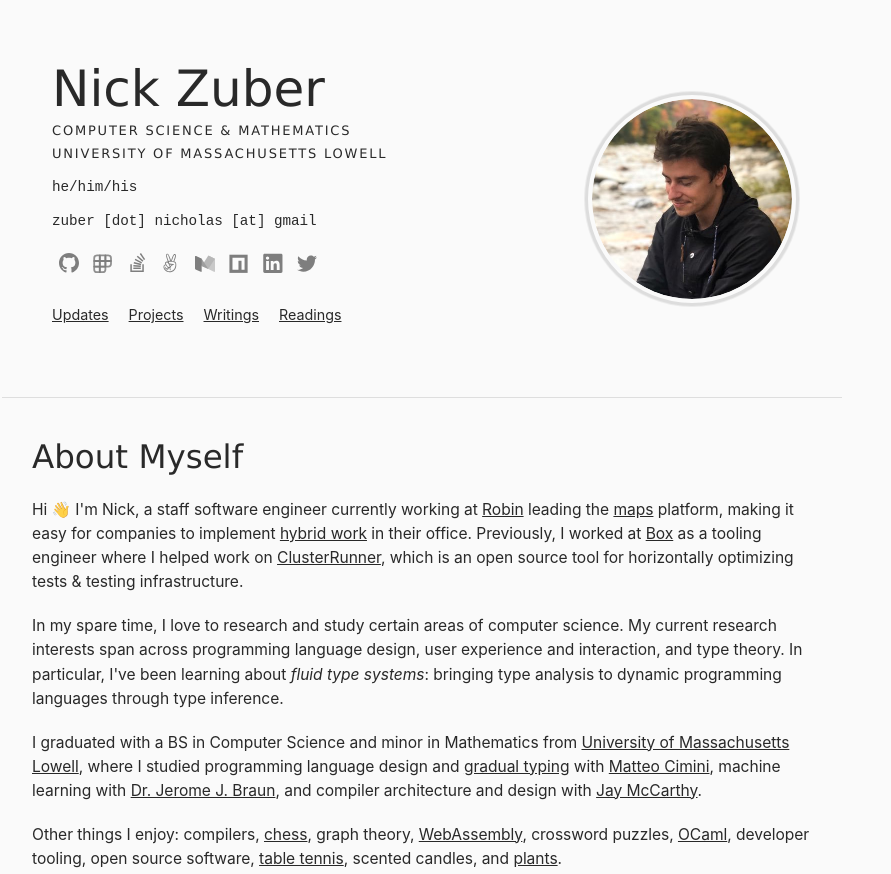
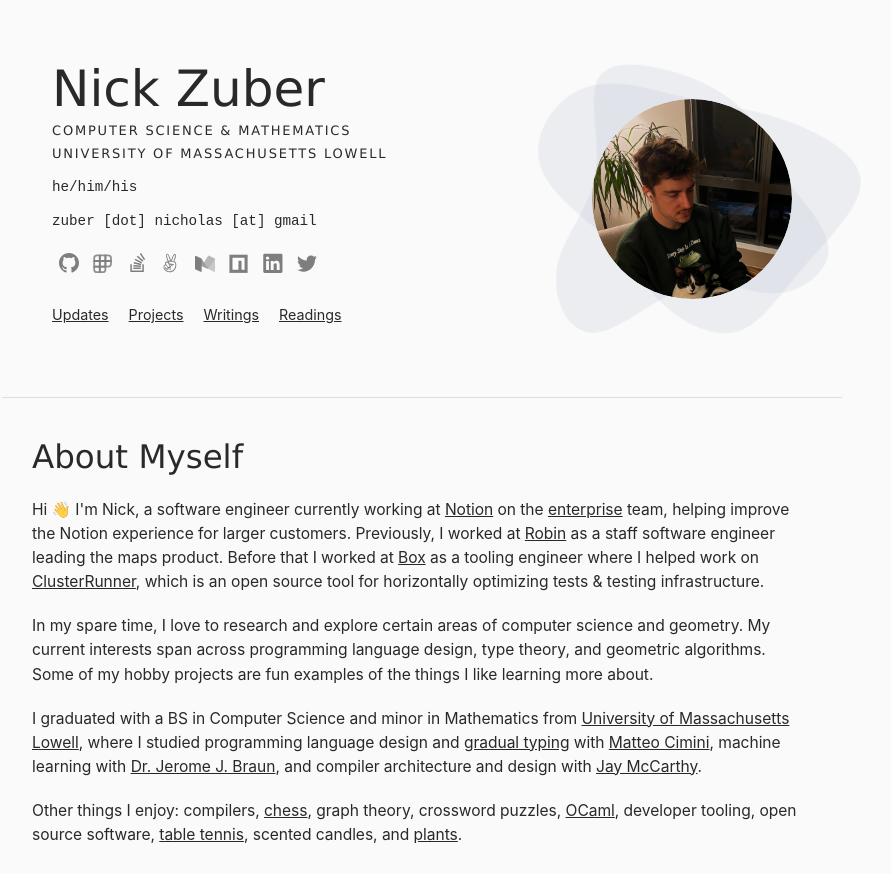
Before and after one commit to nickzuber/nickzuber.github.io, a Gatsby site: page / in a window 1280 px wide. Shown: the top 874 px of the page, without its empty margins (218-1109 px from the left). Built offline with nearby package versions, Linux system fonts and the light colour scheme; Gatsby itself is replaced by a stand-in of ours.

Commit message:
Notion changes

```diff
--- a/src/components/image.js
+++ b/src/components/image.js
@@ -17,9 +17,9 @@
   <StaticQuery
     query={graphql`
       query {
-        placeholderImage: file(relativePath: { eq: "me.jpg" }) {
+        placeholderImage: file(relativePath: { eq: "tony5.png" }) {
           childImageSharp {
-            fluid(maxWidth: 300) {
+            fluid(maxWidth: 250) {
               ...GatsbyImageSharpFluid
             }
           }
--- a/src/components/sections/About/index.js
+++ b/src/components/sections/About/index.js
@@ -11,16 +11,16 @@
       <Container>
         <SubHeader className="section-header">About Myself</SubHeader>
         <p>
-          Hi 👋 I'm Nick, a staff software engineer currently working at <a href="https://robinpowered.com">Robin</a> leading the <a href="https://robinpowered.com/features/maps/">maps</a> platform, making it easy for companies to implement <a href="https://robinpowered.com/blog/what-is-hybrid-work">hybrid work</a> in their office. Previously, I worked at <a href="https://box.com/home">Box</a> as a tooling engineer where I helped work on <a href="https://www.clusterrunner.com">ClusterRunner</a>, which is an open source tool for horizontally optimizing tests & testing infrastructure.
+          Hi 👋 I'm Nick, a software engineer currently working at <a href="https://notion.so/product">Notion</a> on the <a href="https://www.notion.so/enterprise">enterprise</a> team, helping improve the Notion experience for larger customers. Previously, I worked at <a href="https://robinpowered.com">Robin</a> as a staff software engineer leading the maps product. Before that I worked at <a href="https://box.com/home">Box</a> as a tooling engineer where I helped work on <a href="https://www.clusterrunner.com">ClusterRunner</a>, which is an open source tool for horizontally optimizing tests & testing infrastructure.
         </p>
         <p>
-          In my spare time, I love to research and study certain areas of computer science. My current research interests span across programming language design, user experience and interaction, and type theory. In particular, I've been learning about <i>fluid type systems</i>: bringing type analysis to dynamic programming languages through type inference.
+          In my spare time, I love to research and explore certain areas of computer science and geometry. My current interests span across programming language design, type theory, and geometric algorithms. Some of my hobby projects are fun examples of the things I like learning more about.
         </p>
         <p>
           I graduated with a BS in Computer Science and minor in Mathematics from <a href="https://www.uml.edu/">University of Massachusetts Lowell</a>, where I studied programming language design and <a href="https://arxiv.org/abs/1802.06375">gradual typing</a> with <a href="http://cimini.info/">Matteo Cimini</a>, machine learning with <a href="https://www.uml.edu/sciences/computer-science/faculty/adjunct-faculty/braun-jerome.aspx">Dr. Jerome J. Braun</a>, and compiler architecture and design with <a href="http://jeapostrophe.github.io/home/">Jay McCarthy</a>.
         </p>
         <p style={{marginBottom: 40}}>
-          Other things I enjoy: compilers, <a href="https://lichess.org/@/zube">chess</a>, graph theory, <a href="https://webassembly.org/">WebAssembly</a>, crossword puzzles, <a href="https://ocaml.org/">OCaml</a>, developer tooling, open source software, <a href="https://www.uml.edu/CampusRecreation/Club-Sports/Active-Clubs/Table-Tennis/">table tennis</a>, scented candles, and <a href="https://vsco.co/zuber">plants</a>.
+          Other things I enjoy: compilers, <a href="https://lichess.org/@/zube">chess</a>, graph theory, crossword puzzles, <a href="https://ocaml.org/">OCaml</a>, developer tooling, open source software, <a href="https://www.uml.edu/CampusRecreation/Club-Sports/Active-Clubs/Table-Tennis/">table tennis</a>, scented candles, and <a href="https://vsco.co/zuber">plants</a>.
         </p>
       </Container>
     </Section>
--- a/src/components/sections/Header/header.css
+++ b/src/components/sections/Header/header.css
@@ -45,22 +45,18 @@
 img {
   border-radius: 100% !important;
 }
-
+/*
 #header-image::after {
   content: "";
   border-radius: 100%;
   position: absolute;
   top: 0;
   left: 0;
-  background-color: #ddd;
+  background-color: #dddddd88;
   width: 100%;
   height: 100%;
   z-index: -2;
-  animation-name: outer-border-slide-out;
-  animation-delay: 500ms;
-  animation-duration: 200ms;
-  animation-timing-function: ease-out;
-  animation-fill-mode: forwards;
+  transform: scale(1.075);
 }
 
 #header-image::before {
@@ -69,33 +65,9 @@
   position: absolute;
   top: 0;
   left: 0;
-  background-color: #fafafa;
+  background-color: #fff;
   width: 100%;
   height: 100%;
   z-index: -1;
-  animation-name: inner-border-slide-out;
-  animation-delay: 500ms;
-  animation-duration: 200ms;
-  animation-timing-function: ease-out;
-  animation-fill-mode: forwards;
-}
-
-@keyframes inner-border-slide-out {
-  0% {
-    transform: scale(1);
-  }
-
-  100% {
-    transform: scale(1.04);
-  }
-}
-
-@keyframes outer-border-slide-out {
-  0% {
-    transform: scale(1);
-  }
-
-  100% {
-    transform: scale(1.075);
-  }
-}
+  transform: scale(1.04);
+} */
--- a/src/components/sections/Header/index.js
+++ b/src/components/sections/Header/index.js
@@ -1,4 +1,5 @@
 import React from 'react';
+import {keyframes} from '@emotion/core';
 import styled from '@emotion/styled';
 import {
   Section,
@@ -7,7 +8,63 @@
 } from '../../ui';
 import Image from '../../image';
 import SocialMedia from './SocialMedia';
+import Blob1Svg from '../../../images/blob-shape-1.svg';
+import Blob2Svg from '../../../images/blob-shape-2.svg';
 import './header.css';
+
+const B1 = Blob1Svg;
+const B2 = Blob2Svg;
+
+const BlockOptions = {
+  scale: 2.2,
+  speed: 5
+}
+
+const blobFrames1 = keyframes`
+  0% {
+    transform: translateY(-8px) rotate(14deg) scale(${BlockOptions.scale});
+  }
+  50% {
+    transform: translateY(-8px) rotate(0deg) scale(${BlockOptions.scale - 0.02});
+  }
+  100% {
+    transform: translateY(-8px) rotate(14deg) scale(${BlockOptions.scale});
+  }
+`;
+
+const blobFrames2 = keyframes`
+  0% {
+    transform: translateY(-8px) rotate(-2deg) scale(${BlockOptions.scale});
+  }
+  50% {
+    transform: translateY(-8px) rotate(0deg) scale(${BlockOptions.scale + 0.04});
+  }
+  100% {
+    transform: translateY(-8px) rotate(-2deg) scale(${BlockOptions.scale});
+  }
+`;
+
+const BaseBlob = styled.div`
+  pointer-events: none;
+  flex: 1;
+  position: absolute;
+  top: 0;
+  left: 0;
+  right: 0;
+  bottom: 0;
+`;
+
+const Blob1 = styled(BaseBlob)`
+  background: url(${B1}) center center no-repeat;
+  background-size: contain;
+  animation: ${blobFrames1} ${BlockOptions.speed + 10}s infinite;
+`;
+
+const Blob2 = styled(BaseBlob)`
+  background: url(${B2}) center center no-repeat;
+  background-size: contain;
+  animation: ${blobFrames2} ${BlockOptions.speed}s infinite;
+`;
 
 const ImageContainer = styled('div')({
   position: 'relative',
@@ -76,21 +133,6 @@
   }
 });
 
-const Caption = styled('figcaption')({
-  marginTop: 20,
-  fontStyle: 'italic',
-  fontWeight: 500,
-  fontSize: '1.2rem',
-  lineHeight: '1.8rem',
-  textAlign: 'center',
-  '&:before': {
-    content: 'open-quote'
-  },
-  '&:after': {
-    content: 'close-quote'
-  },
-});
-
 const Item = ({to = "#", children}) => (
   <ListItem>
     <a href={to}>{children}</a>
@@ -116,8 +158,9 @@
           </List>
         </div>
         <ImageContainer id="header-image">
+          <Blob1 />
+          <Blob2 />
           <Image />
-          {/* <Caption>Kingdom Hearts is just a fanfic gone too far.</Caption> */}
         </ImageContainer>
       </HeaderContainer>
     </Section>
--- a/src/components/sections/News/index.js
+++ b/src/components/sections/News/index.js
@@ -87,6 +87,12 @@
           Over the years I've has the pleasure of working with some amazing people and I've made some accomplishments along the way. You can take a look at <a href={withPrefix('/pdf/NickZuberResume.pdf')}>my resume</a> to see what I've been up to lately.
         </p>
 
+        <NewsItem date="April 2022">
+          <NewsText>
+            Joined <a href="https://notion.so/product">Notion</a> to help work on their enterprise efforts 🪴
+          </NewsText>
+        </NewsItem>
+
         <NewsItem date="Feb 2022">
           <NewsText>
             Promoted internally to a staff software engineer 🎉
--- a/src/components/sections/Projects/index.js
+++ b/src/components/sections/Projects/index.js
@@ -210,6 +210,23 @@
         </p>
 
         <ProjectItem
+          title="Notion Draw: Simple embdded doodling app"
+          subtitle="embedded app"
+          color="#fa5252"
+          tags={["game", "web app"]}
+          links={[
+            { title: "github", url: "https://github.com/nickzuber/notion-draw" },
+            { title: "website", url: "https://www.notion-draw.art/" },
+            { title: "tweets", url: "https://twitter.com/nick_zuber/status/1512138346788704260" },
+          ]}
+        >
+          <ProjectDescription>
+            Simple drawing web app designed to be embedded in Notion pages. This unlocks the ability to
+            doodle directly within Notion, which is something I've wanted for a while.
+          </ProjectDescription>
+        </ProjectItem>
+
+        <ProjectItem
           title="Crosswordle: A daily crossword game"
           subtitle="daily game"
           color="#fa5252"
@@ -232,7 +249,7 @@
 
         <ProjectItem
           title="Spectre: Simple SVG editor for tracing"
-          subtitle="open source"
+          subtitle="editor"
           color="#be4bdb"
           tags={["editor", "web app", "svg"]}
           links={[
@@ -253,7 +270,7 @@
 
         <ProjectItem
           title="Infrared: Inferred static type checker for JavaScript"
-          subtitle="open source"
+          subtitle="compiler"
           color="#5c7cfa"
           tags={["type system", "language", "developer tool"]}
           links={[
@@ -274,9 +291,10 @@
             without changing <i>anything</i> in your project, use Infrared.
           </ProjectDescription>
         </ProjectItem>
+
         <ProjectItem
           title="Meteorite: Smarter GitHub notifications"
-          subtitle="open source"
+          subtitle="productivity"
           color="#20c997"
           tags={["web app", "productivity"]}
           links={[
@@ -303,6 +321,7 @@
             personalized heuristics, and using desktop notifications.
           </ProjectDescription>
         </ProjectItem>
+
         <ProjectItem
           title="ClusterRunner: Optimize test suites horizontally "
           subtitle="box"
@@ -327,9 +346,10 @@
             the API.
           </ProjectDescription>
         </ProjectItem>
+
         <ProjectItem
           title="chs: Play chess in your terminal"
-          subtitle="open source"
+          subtitle="cli game"
           color="#20c997"
           tags={["cli app"]}
           links={[
@@ -352,9 +372,10 @@
             to print the chess board was an interesting challenge.
           </ProjectDescription>
         </ProjectItem>
+
         <ProjectItem
           title="ReasonML + JavaScript interoperability tool"
-          subtitle="open source"
+          subtitle="dev tool"
           color="#20c997"
           tags={["developer tool", "productivity"]}
           links={[
@@ -385,6 +406,7 @@
             !
           </ProjectDescription>
         </ProjectItem>
+
         <ProjectItem
           title="Kelp: x86-64 compiler"
           subtitle="COMP 4060: Compiler Construction"
@@ -413,9 +435,10 @@
             in C to compliment it.
           </ProjectDescription>
         </ProjectItem>
+
         <ProjectItem
           title="Markup: Create & share TeX snippets"
-          subtitle="open source"
+          subtitle="collaboration"
           color="#20c997"
           tags={["web app", "community"]}
           links={[
@@ -435,9 +458,10 @@
             which was nice.
           </ProjectDescription>
         </ProjectItem>
+
         <ProjectItem
           title="Needle: Extensive data structure library"
-          subtitle="open source"
+          subtitle="library"
           color="#51cf66"
           tags={["community", "productivity"]}
           links={[
```
Also changed, not shown: src/images/blob-pink.png (deleted), src/images/blob-shape-1.svg (added), src/images/blob-shape-2.svg (added), src/images/blob_1.png (deleted), src/images/blob_2.png (deleted), src/images/circle-icon.png (deleted), src/images/gatsby-astronaut.png (deleted), src/images/gatsby-icon.png (deleted), src/images/me.jpg (deleted), src/images/my-dumbass-face-cropped.png (deleted), src/images/profile-blob.png (deleted), src/images/tony5.png (added), 2 other files.
